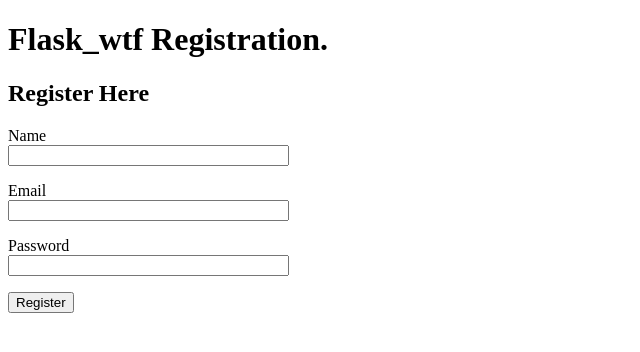
After one commit to ssubratkumar106-blip/Flask-API, a Flask app: page / in a window 1280 px wide. The commit adds this page. Shown: the top 352 px of the page, without its empty margins (0-640 px from the left). Run offline with Flask 3, Linux system fonts and the light colour scheme.

Commit message:
new code added

```diff
--- a/app.py
+++ b/app.py
@@ -1,20 +1,19 @@
 from flask import Flask, render_template, request, redirect, url_for, flash
+from forms import RegistrationForm
 
 app = Flask(__name__)
 app.secret_key = 'my-secret-key'
 
 @app.route('/', methods=['GET', 'POST'])
-def form():
-    if request.method == 'POST':
-        name = request.form.get('name')
+def register():
+    form = RegistrationForm()
+    if form.validate_on_submit():
+        name = form.name.data
+        email = form.email.data
+        flash(f'Welcome {name}, your email {email} was registered!', 'success')  # corrected "welsome"
+        return redirect(url_for('success'))
+    return render_template('register.html', form=form)
 
-        if not name:
-            flash('Name is required!')
-            return redirect(url_for('form'))
-        flash(f'Thanks {name}, your feedback was saved!')
-        return redirect(url_for('thankyou'))
-    return render_template('form.html')
-
-@app.route('/thankyou')
-def thankyou():
-    return render_template('thankyou.html')
+@app.route('/success')
+def success():
+    return render_template('success.html')
--- /dev/null
+++ b/forms.py
@@ -0,0 +1,9 @@
+from flask_wtf import FlaskForm
+from wtforms import StringField, SubmitField, PasswordField
+from wtforms.validators import DataRequired, Length, Email
+
+class RegistrationForm(FlaskForm):
+    name = StringField('Name', validators=[DataRequired(message = "Required your name !, It cannot be empty")])
+    email = StringField('Email', validators=[DataRequired(message="Email message is required."), Email(message="Invalid email address.")])
+    password = PasswordField('Password', validators=[DataRequired(message="Password is required"), Length(min=6, message="Password must be at least 6 characters long")])
+    submit = SubmitField('Register')
--- a/templates/base.html
+++ b/templates/base.html
@@ -1,24 +1,19 @@
 <!DOCTYPE html>
 <html lang="en">
 <head>
-    <title>My Site</title>
+    <title>{% block title %}Flask_wtf{% endblock %}</title>
 </head>
 <body>
-    <header>
-        <h1>Welcome to my site.</h1>
-        <nav>
-            <a href="/">Home</a>
-        </nav>
-    </header>
-    {% with messages = get_flashed_messages() %}
+    <h1>Flask_wtf Registration.</h1>
+
+    {% with messages = get_flashed_messages(with_categories=True) %}
         {% if messages %}
-            <ul style = "color: green;">
-            {% for msg in messages %}
-                <li>{{ msg }}</li>
+            {% for category, msg in messages %}
+                <p style="color: green;">{{ msg }}</p>
             {% endfor %}
-            </ul>
         {% endif %}
     {% endwith %}
+
     {% block content %}{% endblock %}
 </body>
 </html>
--- /dev/null
+++ b/templates/register.html
@@ -0,0 +1,30 @@
+{% extends 'base.html' %}
+{% block title %}Registration Page{% endblock %}
+{% block content %}
+<h2>Register Here</h2>
+<form action="/" method="POST">
+    {{ form.hidden_tag() }}
+    <p>
+        {{ form.name.label }}<br>
+        {{ form.name(size=32) }}<br>
+        {% for error in form.name.errors %}
+            <span style="color: red;">[{{ error }}]</span>
+        {% endfor %}
+    </p>
+    <p>
+        {{ form.email.label }}<br>
+        {{ form.email(size=32) }}<br>
+        {% for error in form.email.errors %}
+            <span style="color: red;">[{{ error }}]</span>
+        {% endfor %}
+    </p>
+    <p>
+        {{ form.password.label }}<br>
+        {{ form.password(size=32) }}<br>
+        {% for error in form.password.errors %}
+            <span style="color: red;">[{{ error }}]</span>
+        {% endfor %}
+    </p>
+    <p>{{ form.submit() }}</p>
+</form>
+{% endblock %}
--- /dev/null
+++ b/templates/success.html
@@ -0,0 +1,5 @@
+{% extends 'base.html' %}
+{% block title %}Success{% endblock %}
+{% block content %}
+<h2>Thank you for Registration!.</h2>
+{% endblock %}
```
Also changed, not shown: 5 other files.
